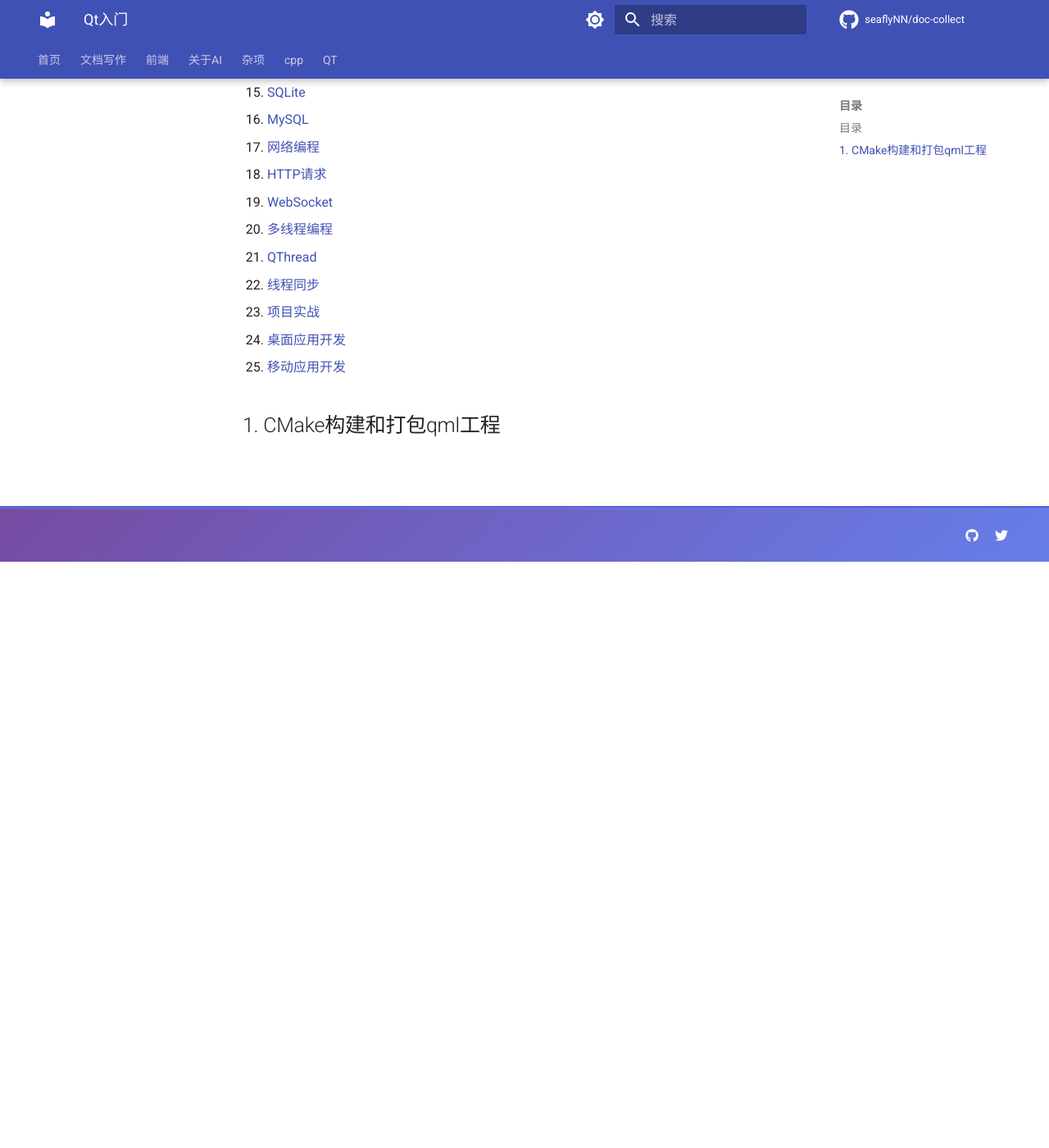
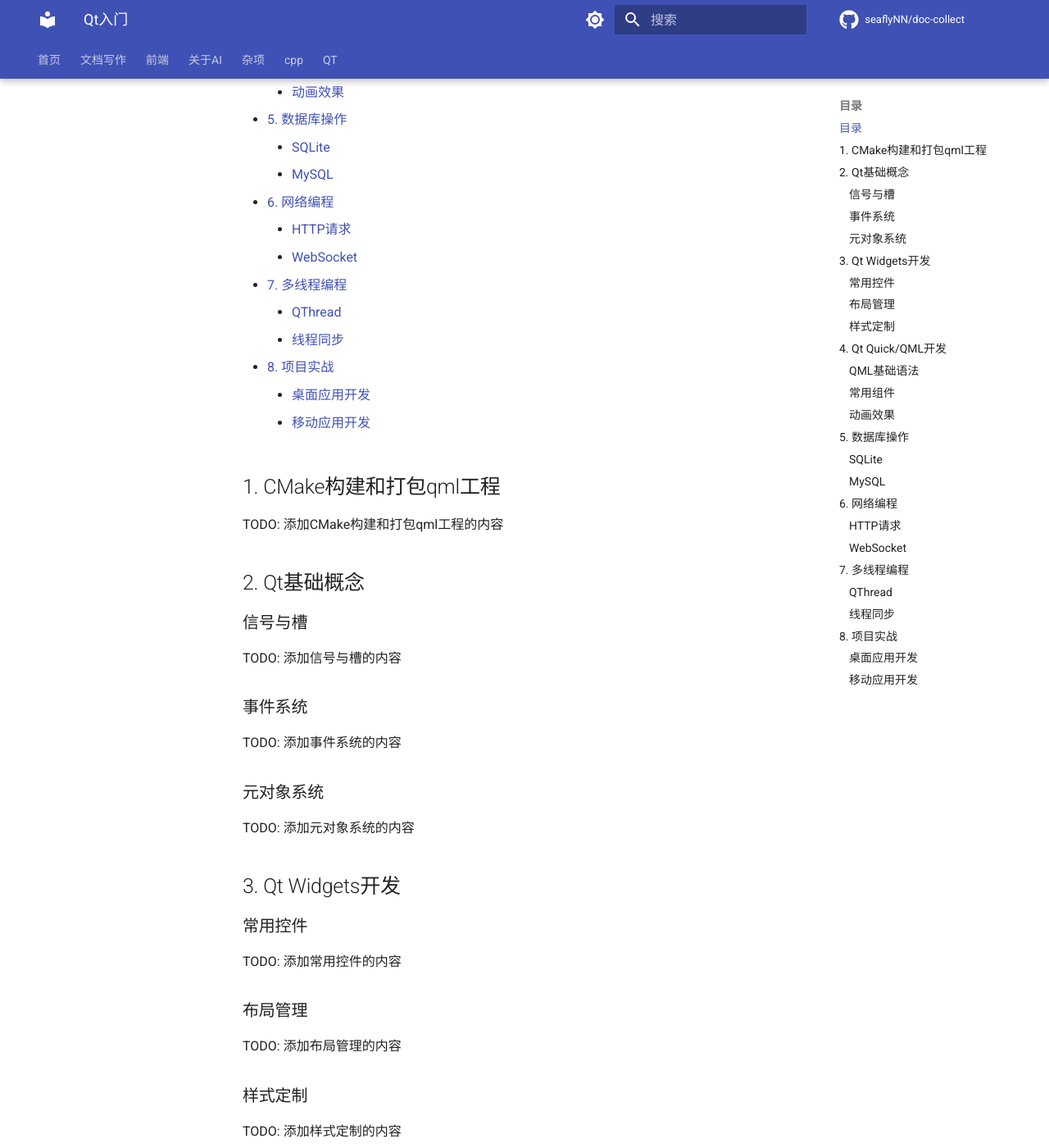
Before and after one commit to seaflyNN/doc-collect, an MkDocs documentation site: the page built from docs/QT/qt入门.md, in a window 1280 px wide and 1400 px high, scrolled down 715 px. Shown: the whole window at 82% size. Built offline with MkDocs 1.6.1 and Material for MkDocs 9.7.7, drawn with Linux system fonts in a browser that asks for light colours; comment, search, counter and statistics services are not loaded; some of the changed text lies outside the part shown.

Commit message:
更新QT文档，重构目录结构并新增各章节的TODO内容，提升文档的可读性和结构化，方便开发者后续补充详细信息。

```diff
--- a/docs/QT/qt入门.md
+++ b/docs/QT/qt入门.md
@@ -10,30 +10,116 @@ github: https://github.com/seaflyNN/doc-collect
 本篇文章基于 Qt6.9
 
 ## 目录
-1. [CMake构建和打包qml工程](#1-cmake构建和打包qml工程)
-2. [Qt基础概念](#2-qt基础概念)
-   - [信号与槽](#信号与槽)
-   - [事件系统](#事件系统)
-   - [元对象系统](#元对象系统)
-3. [Qt Widgets开发](#3-qt-widgets开发)
-   - [常用控件](#常用控件)
-   - [布局管理](#布局管理)
-   - [样式定制](#样式定制)
-4. [Qt Quick/QML开发](#4-qt-quickqml开发)
-   - [QML基础语法](#qml基础语法)
-   - [常用组件](#常用组件)
-   - [动画效果](#动画效果)
-5. [数据库操作](#5-数据库操作)
-   - [SQLite](#sqlite)
-   - [MySQL](#mysql)
-6. [网络编程](#6-网络编程)
-   - [HTTP请求](#http请求)
-   - [WebSocket](#websocket)
-7. [多线程编程](#7-多线程编程)
-   - [QThread](#qthread)
-   - [线程同步](#线程同步)
-8. [项目实战](#8-项目实战)
-   - [桌面应用开发](#桌面应用开发)
-   - [移动应用开发](#移动应用开发)
+- [Qt入门](#qt入门)
+  - [目录](#目录)
+  - [1. CMake构建和打包qml工程](#1-cmake构建和打包qml工程)
+  - [2. Qt基础概念](#2-qt基础概念)
+    - [信号与槽](#信号与槽)
+    - [事件系统](#事件系统)
+    - [元对象系统](#元对象系统)
+  - [3. Qt Widgets开发](#3-qt-widgets开发)
+    - [常用控件](#常用控件)
+    - [布局管理](#布局管理)
+    - [样式定制](#样式定制)
+  - [4. Qt Quick/QML开发](#4-qt-quickqml开发)
+    - [QML基础语法](#qml基础语法)
+    - [常用组件](#常用组件)
+    - [动画效果](#动画效果)
+  - [5. 数据库操作](#5-数据库操作)
+    - [SQLite](#sqlite)
+    - [MySQL](#mysql)
+  - [6. 网络编程](#6-网络编程)
+    - [HTTP请求](#http请求)
+    - [WebSocket](#websocket)
+  - [7. 多线程编程](#7-多线程编程)
+    - [QThread](#qthread)
+    - [线程同步](#线程同步)
+  - [8. 项目实战](#8-项目实战)
+    - [桌面应用开发](#桌面应用开发)
+    - [移动应用开发](#移动应用开发)
 
 ## 1. CMake构建和打包qml工程
+
+TODO: 添加CMake构建和打包qml工程的内容
+
+## 2. Qt基础概念
+
+### 信号与槽
+
+TODO: 添加信号与槽的内容
+
+### 事件系统
+
+TODO: 添加事件系统的内容
+
+### 元对象系统
+
+TODO: 添加元对象系统的内容
+
+## 3. Qt Widgets开发
+
+### 常用控件
+
+TODO: 添加常用控件的内容
+
+### 布局管理
+
+TODO: 添加布局管理的内容
+
+### 样式定制
+
+TODO: 添加样式定制的内容
+
+## 4. Qt Quick/QML开发
+
+### QML基础语法
+
+TODO: 添加QML基础语法的内容
+
+### 常用组件
+
+TODO: 添加常用组件的内容
+
+### 动画效果
+
+TODO: 添加动画效果的内容
+
+## 5. 数据库操作
+
+### SQLite
+
+TODO: 添加SQLite的内容
+
+### MySQL
+
+TODO: 添加MySQL的内容
+
+## 6. 网络编程
+
+### HTTP请求
+
+TODO: 添加HTTP请求的内容
+
+### WebSocket
+
+TODO: 添加WebSocket的内容
+
+## 7. 多线程编程
+
+### QThread
+
+TODO: 添加QThread的内容
+
+### 线程同步
+
+TODO: 添加线程同步的内容
+
+## 8. 项目实战
+
+### 桌面应用开发
+
+TODO: 添加桌面应用开发的内容
+
+### 移动应用开发
+
+TODO: 添加移动应用开发的内容
```
Also changed, not shown: docs/tag_markdown用法/markdown入门到入土.md (+2 -2 lines).
